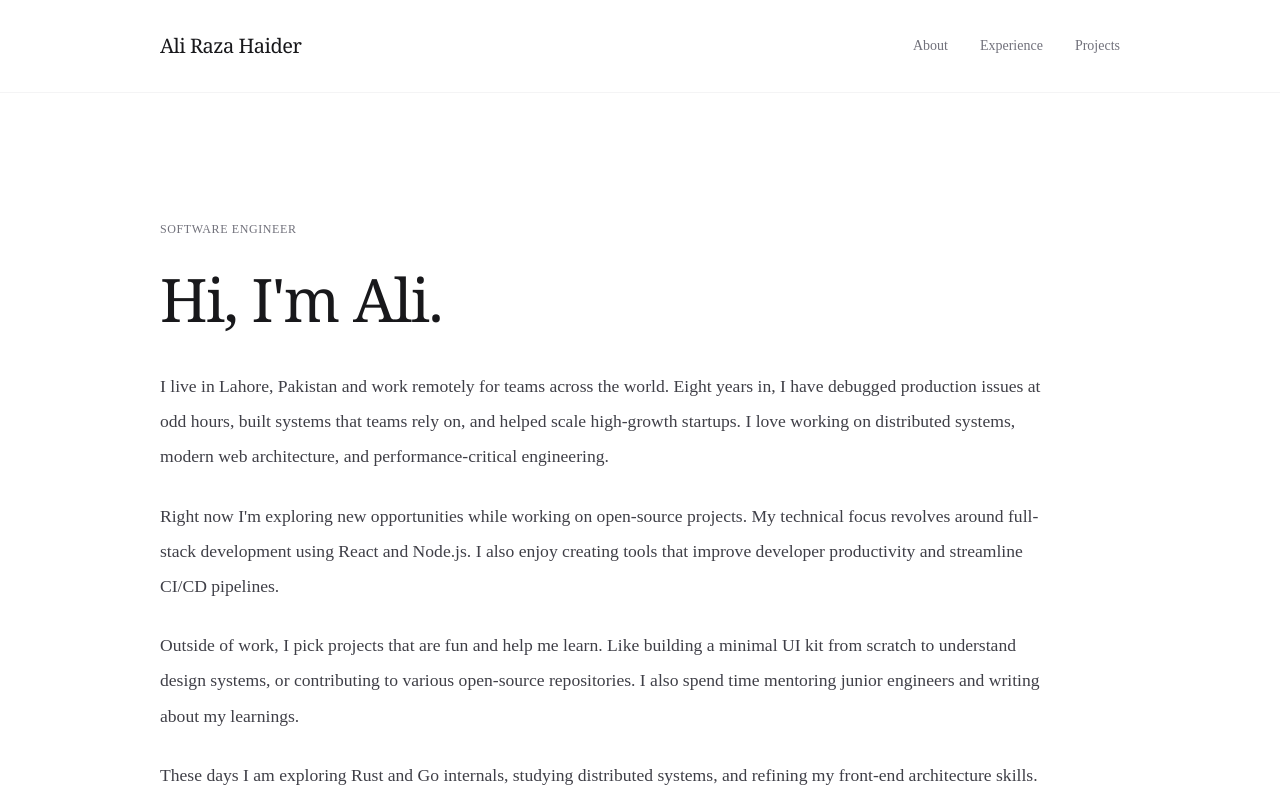
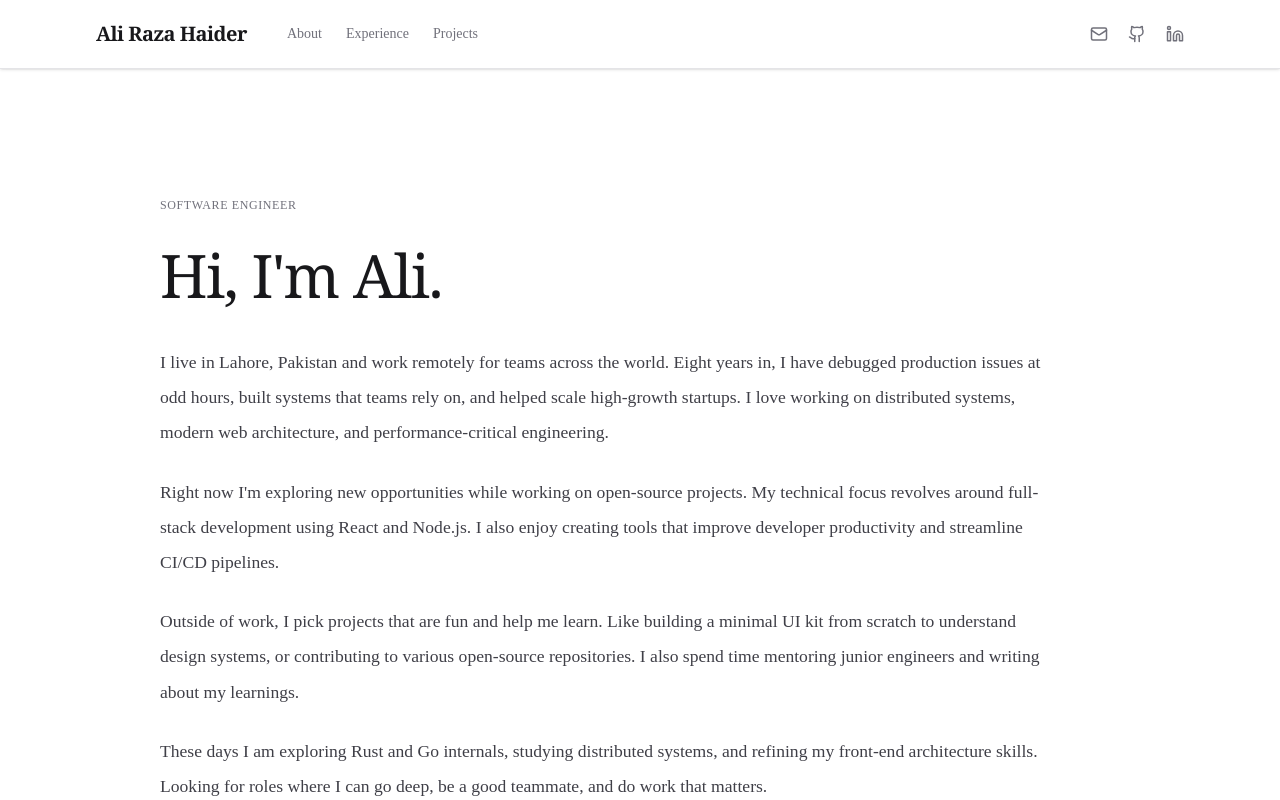
Before and after one commit to Ali-Razahaider/portfolio, a Next.js app: page / in a window 1280 px wide. Shown: the top 800 px of the page. Built offline with nearby package versions, Linux system fonts and the light colour scheme.

Commit message:
improve ui

```diff
--- a/src/app/layout.tsx
+++ b/src/app/layout.tsx
@@ -32,16 +32,32 @@ export default function RootLayout({
   return (
     <html lang="en" className={`${inter.variable} ${lora.variable} ${jetbrainsMono.variable} antialiased scroll-smooth`}>
       <body className="min-h-screen bg-white text-[#333333] flex flex-col font-sans selection:bg-zinc-200 selection:text-black">
-        <header className="w-full bg-white/90 backdrop-blur-md z-50 sticky top-0 border-b border-zinc-100">
-          <div className="max-w-5xl mx-auto w-full px-8 py-8 flex items-center justify-between">
-            <Link href="/" className="text-zinc-900 font-serif text-xl font-medium tracking-tight hover:text-black transition-colors">
+        <header className="w-full bg-white/95 backdrop-blur-md z-50 sticky top-0 border-b border-zinc-200 shadow-sm">
+          <div className="max-w-6xl mx-auto w-full px-8 py-5 flex items-center justify-between">
+            {/* Left side: Name and Navigation */}
+            <div className="flex items-center gap-10">
+              <Link href="/" className="text-zinc-900 font-serif text-xl font-semibold tracking-tight hover:text-black transition-colors">
                 {portfolioData.personal.name}
               </Link>
-            <nav className="flex items-center gap-8 text-sm font-medium text-zinc-500">
+              <nav className="hidden sm:flex items-center gap-6 text-sm font-medium text-zinc-500">
                 <Link href="#about" className="hover:text-zinc-900 transition-colors">About</Link>
                 <Link href="#experience" className="hover:text-zinc-900 transition-colors">Experience</Link>
                 <Link href="#projects" className="hover:text-zinc-900 transition-colors">Projects</Link>
               </nav>
+            </div>
+
+            {/* Right side: Social Icons */}
+            <div className="flex items-center gap-5 text-zinc-500">
+              <a href={`mailto:${portfolioData.personal.email}`} className="hover:text-zinc-900 transition-colors" aria-label="Email">
+                <svg xmlns="http://www.w3.org/2000/svg" width="18" height="18" viewBox="0 0 24 24" fill="none" stroke="currentColor" strokeWidth="2" strokeLinecap="round" strokeLinejoin="round"><rect width="20" height="16" x="2" y="4" rx="2"/><path d="m22 7-8.97 5.7a1.94 1.94 0 0 1-2.06 0L2 7"/></svg>
+              </a>
+              <a href={portfolioData.personal.links.github} target="_blank" rel="noopener noreferrer" className="hover:text-zinc-900 transition-colors" aria-label="GitHub">
+                <svg xmlns="http://www.w3.org/2000/svg" width="18" height="18" viewBox="0 0 24 24" fill="none" stroke="currentColor" strokeWidth="2" strokeLinecap="round" strokeLinejoin="round"><path d="M15 22v-4a4.8 4.8 0 0 0-1-3.5c3 0 6-2 6-5.5.08-1.25-.27-2.48-1-3.5.28-1.15.28-2.35 0-3.5 0 0-1 0-3 1.5-2.64-.5-5.36-.5-8 0C6 2 5 2 5 2c-.3 1.15-.3 2.35 0 3.5A5.403 5.403 0 0 0 4 9c0 3.5 3 5.5 6 5.5-.39.49-.68 1.05-.85 1.65-.17.6-.22 1.23-.15 1.85v4"/><path d="M9 18c-4.51 2-5-2-7-2"/></svg>
+              </a>
+              <a href={portfolioData.personal.links.linkedin} target="_blank" rel="noopener noreferrer" className="hover:text-zinc-900 transition-colors" aria-label="LinkedIn">
+                <svg xmlns="http://www.w3.org/2000/svg" width="18" height="18" viewBox="0 0 24 24" fill="none" stroke="currentColor" strokeWidth="2" strokeLinecap="round" strokeLinejoin="round"><path d="M16 8a6 6 0 0 1 6 6v7h-4v-7a2 2 0 0 0-2-2 2 2 0 0 0-2 2v7h-4v-7a6 6 0 0 1 6-6z"/><rect width="4" height="12" x="2" y="9"/><circle cx="4" cy="4" r="2"/></svg>
+              </a>
+            </div>
           </div>
         </header>
 
@@ -52,10 +68,6 @@ export default function RootLayout({
         <footer className="w-full border-t border-zinc-800 bg-zinc-950">
           <div className="max-w-5xl mx-auto w-full px-8 py-12 flex justify-between items-center text-sm text-zinc-500">
             <p>© {new Date().getFullYear()} {portfolioData.personal.name}.</p>
-            <div className="flex gap-6">
-              <a href={portfolioData.personal.links.github} target="_blank" rel="noopener noreferrer" className="hover:text-white transition-colors">GitHub</a>
-              <a href={portfolioData.personal.links.linkedin} target="_blank" rel="noopener noreferrer" className="hover:text-white transition-colors">LinkedIn</a>
-            </div>
           </div>
         </footer>
       </body>
```
Lines whose indentation alone changed are shown as unchanged.
